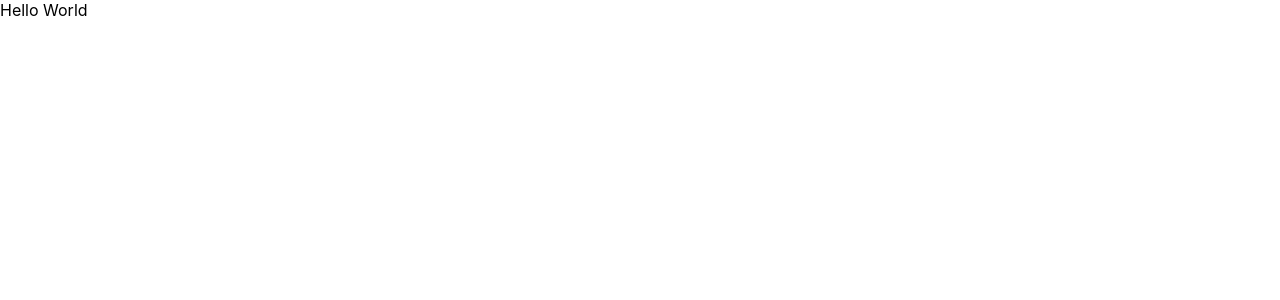
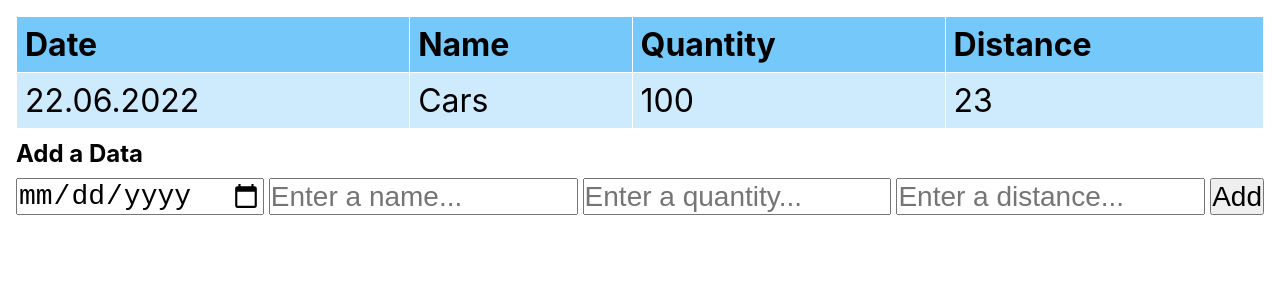
Before and after one commit to leshden/test-table, a React (Create React App) app in the folder client/: page / in a window 1280 px wide. Shown: the top 300 px of the page. Built offline with nearby package versions, Linux system fonts and the light colour scheme.

Commit message:
first table

```diff
--- a/client/src/App.css
+++ b/client/src/App.css
@@ -3,3 +3,32 @@
     margin: 0;
     box-sizing:=border-box;
 }
+
+.App {
+  display: flex;
+  flex-direction: column;
+  gap: 10px;
+  padding: 1rem;
+}
+
+form {
+  display: flex;
+  gap: 5px;
+}
+
+form input:first-child {
+  width: 20%;
+}
+
+form input {
+  width: 25%;
+}
+
+form td:last-child {
+  display: flex;
+  justify-content: space-around;
+}
+
+form * {
+  font-size: 28px;
+}
--- a/client/src/App.js
+++ b/client/src/App.js
@@ -1,5 +1,7 @@
 import {useEffect} from 'react';
 import './App.css';
+import ShowData from './components/show-data/ShowData';
+import AddData from './components/add-data/AddData';
 
 function getData() {
   fetch('http://localhost:3001')
@@ -19,7 +21,9 @@ function App() {
 
   return (
     <div className="App">
-      Hello World
+      <ShowData />
+      <h2>Add a Data</h2>
+      <AddData />
     </div>
   );
 }
--- /dev/null
+++ b/client/src/components/add-data/AddData.js
@@ -0,0 +1,21 @@
+import './AddData.css';
+
+const AddData = () => {
+
+  const addDataOnClick = (e) => {
+    e.preventDefault();
+    console.log('Submit');
+  }
+
+  return(
+    <form onSubmit={addDataOnClick}>
+      <input type='date' name='dateName' required='required'/>
+      <input type='text' name='fullName' required='required' placeholder='Enter a name...' />
+      <input type='number' name='quantityName' required='required' placeholder='Enter a quantity...' />
+      <input type='number' name='distanceName' required='required' placeholder='Enter a distance...' />
+      <button type='submit'>Add</button>
+    </form>
+  );
+}
+
+export default AddData;
--- /dev/null
+++ b/client/src/components/show-data/ShowData.css
@@ -0,0 +1,20 @@
+table {
+  border-collapse: collapse;
+  width: 100%;
+}
+
+th,
+td {
+  border: 1px solid #ffffff;
+  text-align: left;
+  padding: 8px;
+  font-size: 32px;
+}
+
+th {
+  background-color: rgb(117, 201, 250);
+}
+
+td {
+  background-color: rgb(205, 235, 253);
+}
--- /dev/null
+++ b/client/src/components/show-data/ShowData.js
@@ -0,0 +1,26 @@
+import './ShowData.css';
+
+const ShowData = () => {
+  return (
+    <table>
+      <thead>
+        <tr>
+          <th>Date</th>
+          <th>Name</th>
+          <th>Quantity</th>
+          <th>Distance</th>
+        </tr>
+      </thead>
+      <tbody>
+        <tr>
+          <td>22.06.2022</td>
+          <td>Cars</td>
+          <td>100</td>
+          <td>23</td>
+        </tr>
+      </tbody>
+    </table>
+  );
+}
+
+export default ShowData;
```
Also changed, not shown: client/src/components/add-data/AddData.css (added).
